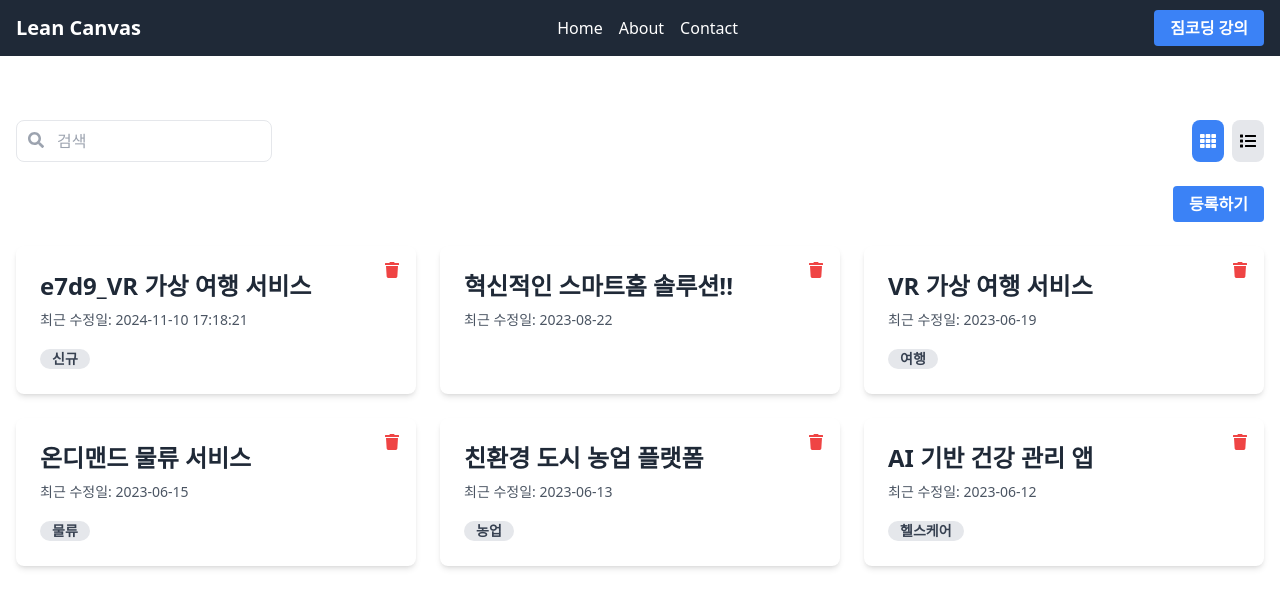
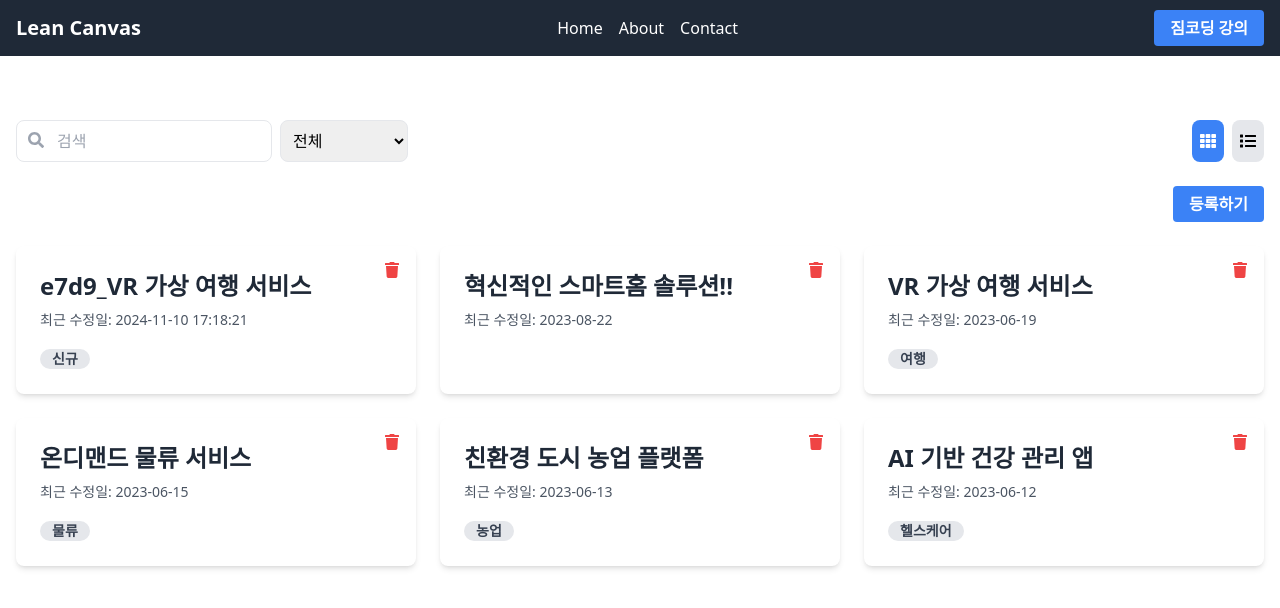
Before and after one commit to yongjinjung/learn-canvas-react, a React (Vite) app: page / in a window 1280 px wide. Shown: the top 608 px of the page. Built offline with nearby package versions, Linux system fonts and the light colour scheme; data requests are answered from the project's data file.

Commit message:
검색 필터 리뉴얼

```diff
--- /dev/null
+++ b/src/components/CategoryFilter.jsx
@@ -0,0 +1,22 @@
+function CategoryFilter({ category, onChange }) {
+  const categories = ['신규', '셀스케어', '물류', '여행'];
+  return (
+    <select
+      className="border p-2 rounded-lg w-full sm:w-32"
+      value={category}
+      onChange={e => {
+        const val = e.target.value;
+        onChange(val === 'all' ? undefined : val);
+      }}
+    >
+      <option value={'all'}>전체</option>
+      {categories.map(cate => (
+        <option key={cate} value={cate}>
+          {cate}
+        </option>
+      ))}
+    </select>
+  );
+}
+
+export default CategoryFilter;
--- a/src/components/SearchBar.jsx
+++ b/src/components/SearchBar.jsx
@@ -1,12 +1,20 @@
+import { useState } from 'react';
 import { FaSearch } from 'react-icons/fa';
 
-function SearchBar({ searchText = '', setSearchText }) {
+function SearchBar({ searchText = '', onSearch }) {
+  const [localSearchText, setLocalSearchText] = useState(searchText);
+
   return (
     <div className="relative w-full sm:w-64 mb-4 sm:mb-0">
       <input
         type="text"
-        value={searchText}
-        onChange={e => setSearchText(e.target.value)}
+        value={localSearchText}
+        onChange={e => setLocalSearchText(e.target.value)}
+        onKeyDown={e => {
+          if (e.key === 'Enter') {
+            onSearch(localSearchText);
+          }
+        }}
         placeholder="검색"
         className="w-full pl-10 pr-4 py-2 border rounded-lg focus:outline-none focus:ring-2 focus:ring-blue-500"
       />
--- a/src/pages/Home.jsx
+++ b/src/pages/Home.jsx
@@ -10,16 +10,27 @@
 import Button from '../components/Button';
 import useApiRequest from '../hooks/useApiRequest';
 import { useMutation, useQuery, useQueryClient } from '@tanstack/react-query';
+import CategoryFilter from '../components/CategoryFilter';
 
 export default function Home() {
-  const [searchText, setSearchText] = useState();
+  const [filter, setFilter] = useState({
+    searchText: undefined,
+    category: undefined,
+  });
+  const handleFilter = (key, value) =>
+    setFilter({
+      ...filter,
+      [key]: value,
+    });
+
   const [isGridView, setIsGridView] = useState(true);
 
   const queryClient = useQueryClient();
   // 1] 데이터 조회
   const { data, isLoading, error, refetch } = useQuery({
-    queryKey: ['canvases', searchText],
-    queryFn: () => getCanvases({ title_like: searchText }),
+    queryKey: ['canvases', filter.searchText, filter.category],
+    queryFn: () =>
+      getCanvases({ title_like: filter.searchText, tag: filter.category }),
     initialData: [],
   });
 
@@ -50,7 +61,16 @@
   return (
     <>
       <div className="mb-6 flex flex-col sm:flex-row data-center justify-between">
-        <SearchBar searchText={searchText} setSearchText={setSearchText} />
+        <div className="flex gap-2 flex-col w-full sm:flex-row mb-4 sm:mb-0">
+          <SearchBar
+            searchText={filter.searchText}
+            onSearch={val => handleFilter('searchText', val)}
+          />
+          <CategoryFilter
+            category={filter.category}
+            onChange={val => handleFilter('category', val)}
+          />
+        </div>
         <ListType isGridView={isGridView} setIsGridView={setIsGridView} />
       </div>
       <div className="flex justify-end mb-6">
@@ -68,7 +88,7 @@
       {!isLoading && !error && (
         <CanvasList
           filteredData={data}
-          searchText={searchText}
+          searchText={filter.searchText}
           isGridView={isGridView}
           onDeleteItem={handleDeleteItem}
         />
```
